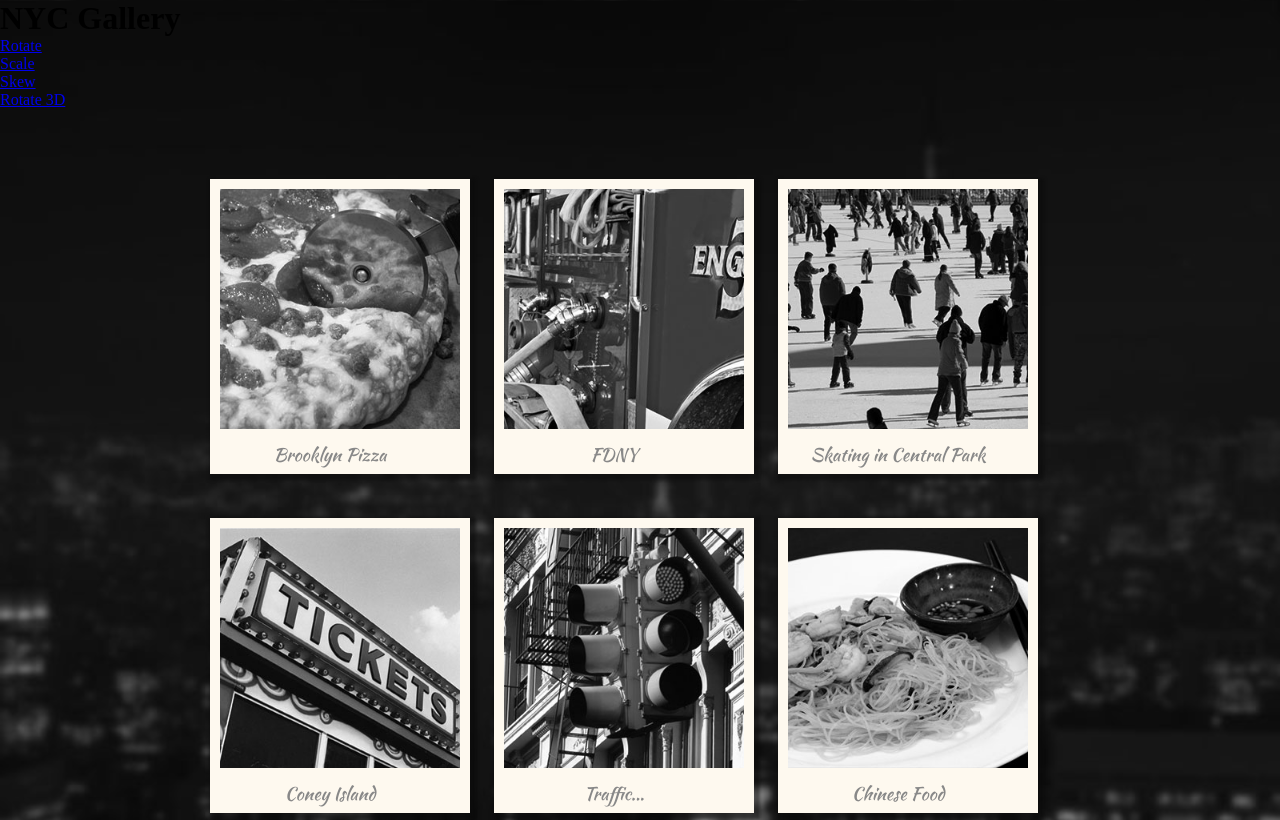
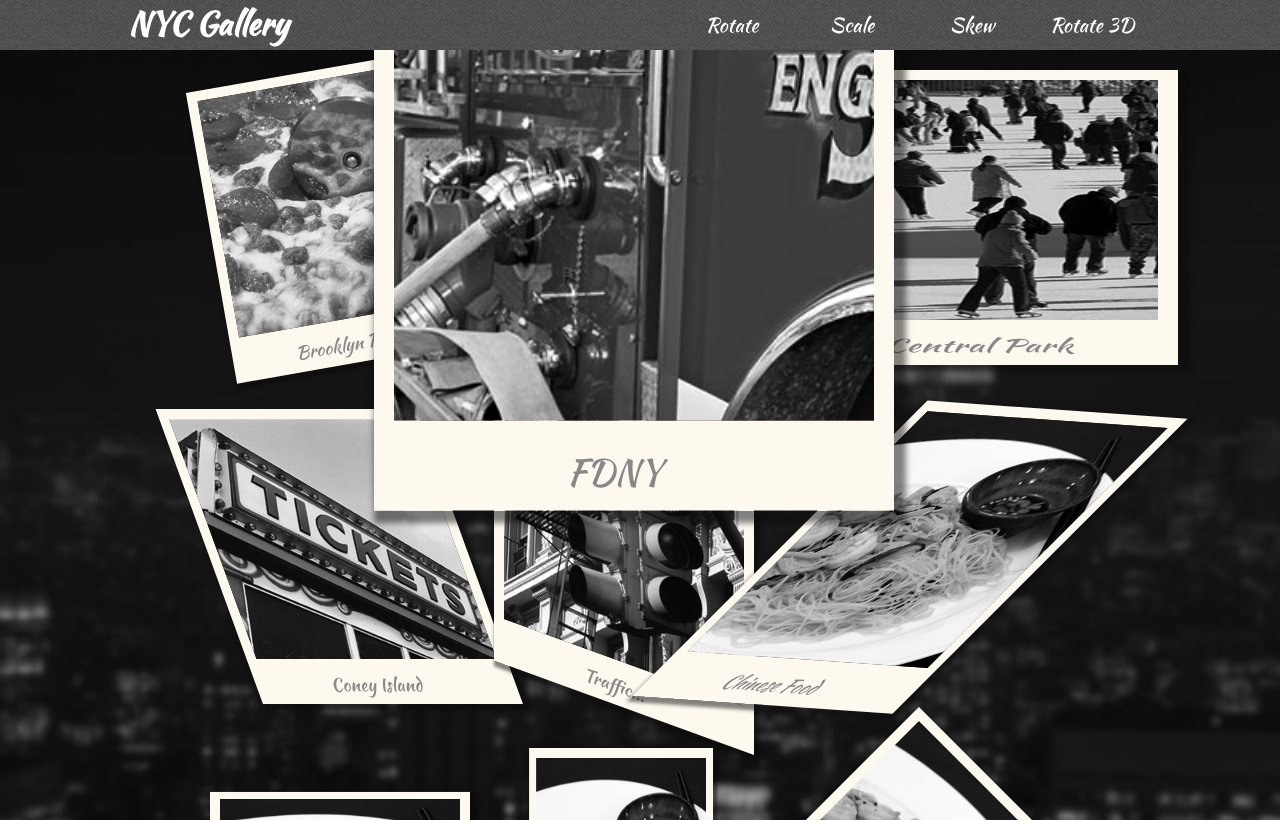
Before and after one commit to Kadee80/WebDevF23, a plain HTML site: page Week04/Week_4_1/CSS3_Transforms_Transitions/In_Class_Exercise/index.html in a window 1280 px wide. Shown: the top 820 px of the page. Drawn offline with Linux system fonts and the light colour scheme.

Commit message:
Add in class examples 4_1

```diff
--- a/Week04/Week_4_1/CSS3_Transforms_Transitions/In_Class_Exercise/css/styles.css
+++ b/Week04/Week_4_1/CSS3_Transforms_Transitions/In_Class_Exercise/css/styles.css
@@ -14,6 +14,50 @@ html {
     -ms-filter: "progid:DXImageTransform.Microsoft.AlphaImageLoader(src='myBackground.jpg', sizingMethod='scale')";
 }
 /* NAVIGATION */
+header {
+    display: flex;
+    justify-content: space-between;
+    width: 80%;
+    padding: 0 10%;
+    height: 50px;
+    position: fixed;
+    z-index: 100;
+    background-color: black;
+    background-image: url('../img/tweed.png')
+}
+
+header h1 {
+    color: white;
+    font-family: 'Kaushan Script', cursive;
+}
+
+nav ul {
+    list-style-type: none;
+    text-align: center;
+    background-color: rbga(40,40,40, 0.1);
+    font-size:0;
+}
+
+nav li {
+    font-family: 'Kaushan Script', cursive;
+    font-size: 1.25rem;
+    height: 50px;
+    width: 120px;
+    display: inline-block;
+}
+
+nav a {
+    text-decoration: none;
+    color: #FFF;
+    display: block;
+    transition: all 1s;
+    line-height: 50px;
+}
+
+nav a:hover {
+    color:black;
+}
+
 
 /*  MAIN GALLERY*/
 .container{
@@ -50,3 +94,49 @@ html {
 }
 
 /* TRANSFORMS */
+
+.rotateLeft, .scaleUniform, .scaleX, .skewX, .rotX {
+    transition: all 2s ease-in-out;
+}
+
+.rotateLeft {
+    transform: rotate(-10deg);
+    transform-origin: 50% 50%;
+}
+
+.rotateLeft:hover {
+    transform: rotate(10deg);
+}
+
+.scale2x {
+    transform: scale(2);
+    z-index: 20;
+}
+
+.scaleX {
+    transform: scale(2,1);
+}
+
+.skewX {
+    transform: skewX(20deg);
+}
+
+.skewY {
+    transform: skewY(20deg);
+}
+
+.skewBoth {
+    transform: skew(-45deg, 4deg);
+}
+
+.rotX {
+transform: rotateX(45deg);
+}
+
+.rotY {
+    transform: rotateY(45deg);
+}
+
+.rotZ {
+    transform: rotateZ(45deg);
+}
--- a/Week04/Week_4_1/CSS3_Transforms_Transitions/In_Class_Exercise/index.html
+++ b/Week04/Week_4_1/CSS3_Transforms_Transitions/In_Class_Exercise/index.html
@@ -1,11 +1,13 @@
 <!DOCTYPE html>
 <html>
-
   <head>
     <title>New York City</title>
-    <link href="http://fonts.googleapis.com/css?family=Kaushan+Script" rel="stylesheet" type="text/css">
-    <link rel="stylesheet" type="text/css" href="css/styles.css">
-
+    <link
+      href="http://fonts.googleapis.com/css?family=Kaushan+Script"
+      rel="stylesheet"
+      type="text/css"
+    />
+    <link rel="stylesheet" type="text/css" href="css/styles.css" />
   </head>
 
   <body>
@@ -24,49 +26,45 @@
 
     <!-- We add a padding-top to our container to compensate for the fixed header -->
     <div class="container">
-        <div class="polaroid rotate-left">
+      <div class="polaroid rotateLeft">
         <p>Brooklyn Pizza</p>
-            <img src="img/bw/pizza.jpg">
+        <img src="img/bw/pizza.jpg" />
       </div>
       <div class="polaroid scale2x">
         <p>FDNY</p>
-            <img src="img/bw/fdny.jpg">
+        <img src="img/bw/fdny.jpg" />
       </div>
       <div class="polaroid scaleX">
         <p>Skating in Central Park</p>
-            <img src="img/bw/skating.jpg">
+        <img src="img/bw/skating.jpg" />
       </div>
       <div class="polaroid skewX">
         <p>Coney Island</p>
-            <img src="img/bw/tickets.jpg">
+        <img src="img/bw/tickets.jpg" />
       </div>
       <div class="polaroid skewY">
         <p>Traffic...</p>
-            <img src="img/bw/traffic.jpg">
+        <img src="img/bw/traffic.jpg" />
       </div>
       <div class="polaroid skewBoth">
         <p>Chinese Food</p>
-            <img src="img/bw/chinese.jpg">
+        <img src="img/bw/chinese.jpg" />
       </div>
-
 
       <div class="polaroid rotX">
         <p>Chinese Food</p>
-            <img src="img/bw/chinese.jpg">
+        <img src="img/bw/chinese.jpg" />
       </div>
 
       <div class="polaroid rotY">
         <p>Chinese Food</p>
-            <img src="img/bw/chinese.jpg">
+        <img src="img/bw/chinese.jpg" />
       </div>
 
       <div class="polaroid rotZ">
         <p>Chinese Food</p>
-            <img src="img/bw/chinese.jpg">
+        <img src="img/bw/chinese.jpg" />
       </div>
-
-
     </div>
   </body>
-
 </html>
--- a/Week04/Week_4_1/FlexBox_RecipeCard/css/styles.css
+++ b/Week04/Week_4_1/FlexBox_RecipeCard/css/styles.css
@@ -0,0 +1,88 @@
+@import url('https://fonts.googleapis.com/css2?family=Jua&family=Open+Sans:wght@300;400&display=swap');
+
+/* font-family: 'Jua', sans-serif;
+font-family: 'Open Sans', sans-serif; */
+
+body {
+  font-family: 'Open Sans', sans-serif;
+}
+
+.card {
+  width: 50%;
+  border-radius: 20px;
+  padding: 1rem 2rem;
+
+  display: flex;
+  flex-direction: row;
+  justify-content: flex-start;
+  align-items: flex-start;
+
+  background: #FFF;
+  box-shadow: 0px 4px 4px 0px rgba(0, 0, 0, 0.25);
+}
+
+img {
+  width: 30%;
+  height: auto;
+}
+
+.recipe_info {
+  margin-left: 1.5rem;
+}
+
+h2, h3{
+  font-family: 'Jua', sans-serif;
+  font-weight: 400;
+}
+
+h2 {
+  margin: 1rem 0;
+  font-size: 2.5rem;
+  border-bottom: .25rem solid  #48B2FF;
+}
+
+h3 {
+  margin: 0.5rem 0;
+  font-size: 1.5rem;
+  color: #48B2FF;
+}
+
+.recipe_details {
+  display: flex;
+  justify-content: space-between;
+  margin-left: 1.5rem;
+}
+
+.ingredients_list {
+  width: 40%;
+}
+
+ul {
+  list-style-type: none;
+  padding-left:0;
+}
+
+ol {
+  padding-left: 1.25rem;
+}
+
+li {
+  margin-bottom: 0.75rem;
+}
+
+ul li {
+  display: flex;
+}
+
+ul li span {
+  display: block;
+}
+
+ul li span:first-child {
+  width: 35%;
+  margin-right: 1rem;
+}
+
+.instructions_list {
+  width: 55%;
+}
```
Also changed, not shown: Week04/Week_4_1/FlexBox_RecipeCard/index.html (+3 -2 lines). Lines whose indentation alone changed are shown as unchanged.
